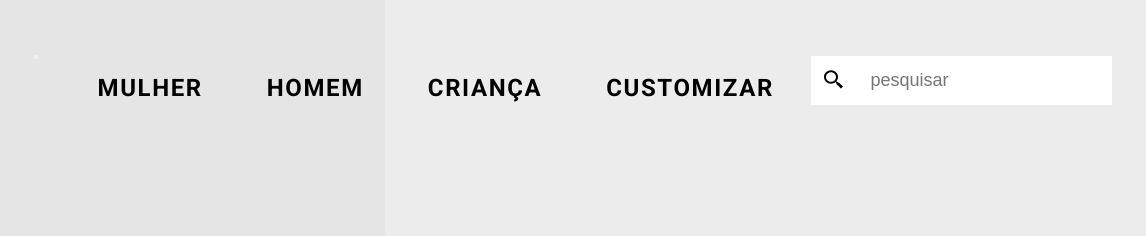
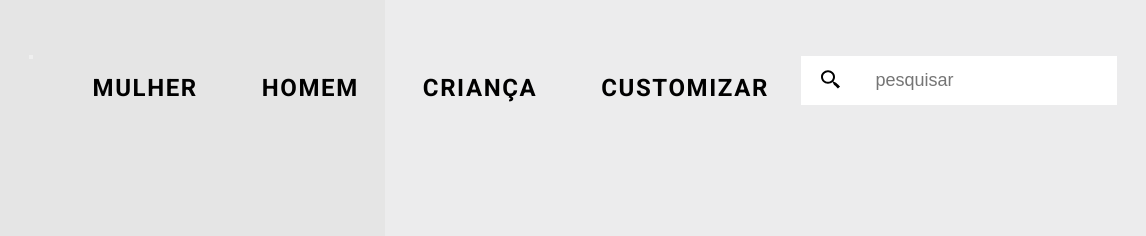
Before and after one commit to DuDupedrosa/Web-Shoes, a website built with webpack: page index.html in a window 1280 px wide. Shown: the top 236 px of the page, 76-1222 px from the left. Built offline with nearby package versions, Linux system fonts and the light colour scheme.

Commit message:
ajustando o button do input de pesquisa

```diff
--- a/css/home/header.css
+++ b/css/home/header.css
@@ -52,13 +52,12 @@
 
 #search-form {
   display: flex;
-  align-items: center;
 }
 
 .search-button {
   flex: 1;
   background-color: var(--background-1);
-  padding: 12.5px;
+  padding: 0 1.25rem;
   border: none;
   cursor: pointer;
 }
```
